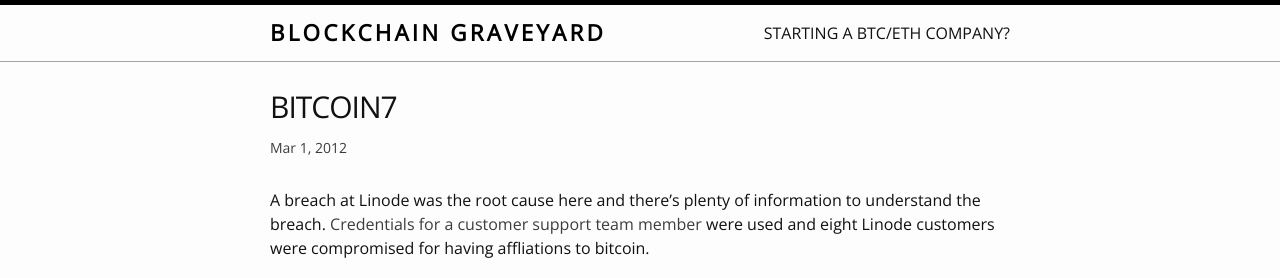
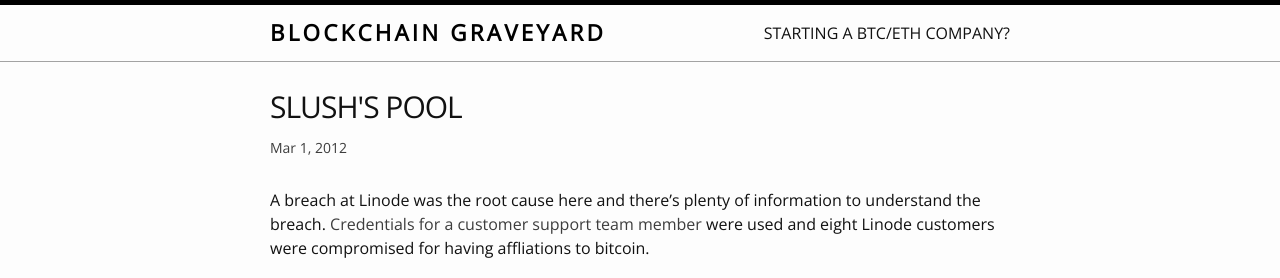
Before and after one commit to magoo/Blockchain-Graveyard, a Jekyll site: the page built from _posts/2012-03-01-slushpool.markdown, in a window 1280 px wide. Shown: the top 278 px of the page. Built offline with Jekyll 4.4.1, drawn with Linux system fonts in a browser that asks for light colours; nearby versions of some CDN libraries.

Commit message:
Fix Title

```diff
--- a/_posts/2012-03-01-slushpool.markdown
+++ b/_posts/2012-03-01-slushpool.markdown
@@ -1,6 +1,6 @@
 ---
 layout: post
-title:  "Bitcoin7"
+title:  "Slush's Pool"
 date:   2012-03-01 11:52:03 -0700
 categories: bitcoin breach
 link: http://archive.is/e5lt
```
